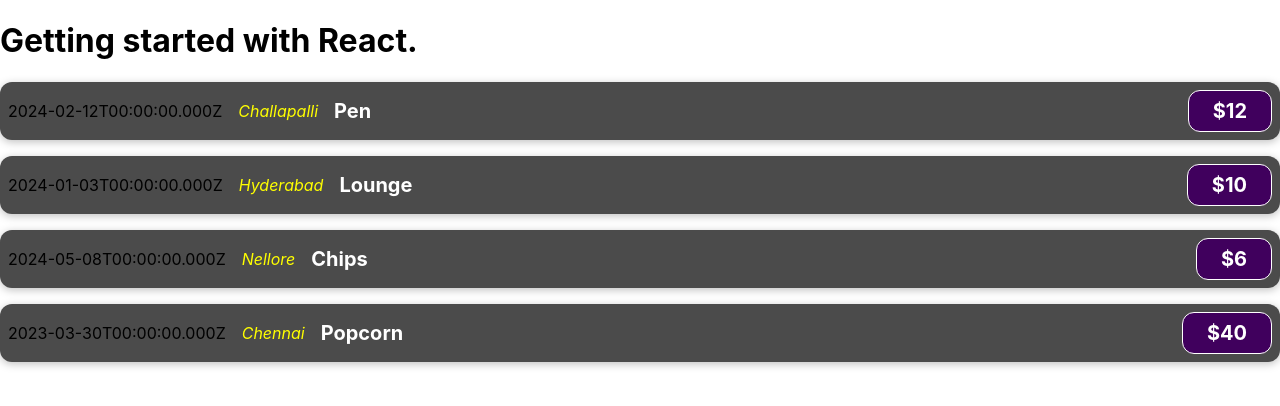
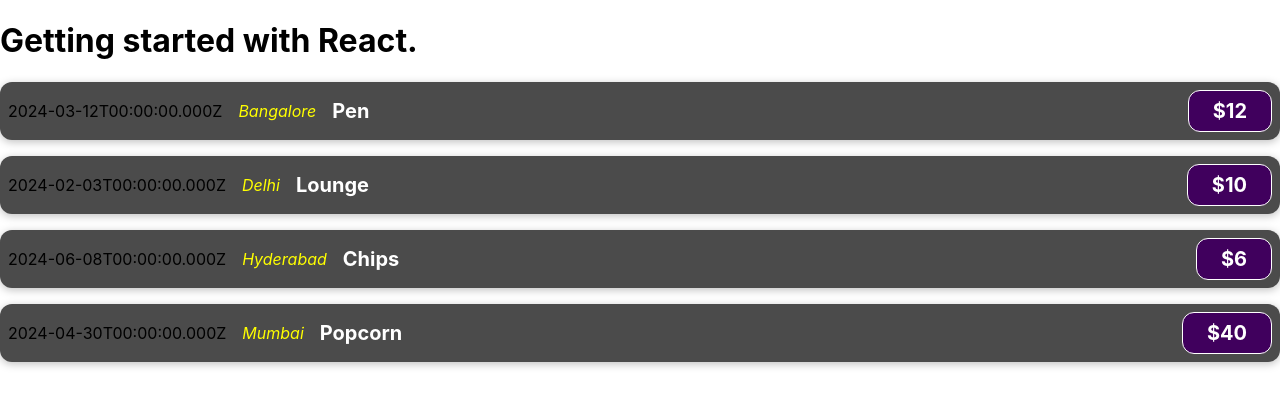
Before and after one commit to Chandra307/learning_react, a React (Create React App) app: page / in a window 1280 px wide. Shown: the top 406 px of the page. Built offline with nearby package versions, Linux system fonts and the light colour scheme.

Commit message:
creating reusable components

```diff
--- a/src/App.js
+++ b/src/App.js
@@ -1,13 +1,26 @@
 import ExpenseItem from "./components/ExpenseItem";
 
 function App() {
+  const expenses = [
+    {id: "1", date: new Date(2024, 2, 12),title: "Pen", amount: "12", location: "Bangalore" },
+    {id: "2", date: new Date(2024, 1, 3),title: "Lounge", amount: "10", location: "Delhi" },
+    {id: "3", date: new Date(2024, 5, 8),title: "Chips", amount: "6", location: "Hyderabad" },
+    {id: "4", date: new Date(2024, 3, 30),title: "Popcorn", amount: "40", location: "Mumbai" }
+  ];
   return (
     <div>
       <h1>Getting started with React.</h1>
-      <ExpenseItem date="2024, 2, 12" location="Challapalli" title="Pen" amount="12"></ExpenseItem>
-      <ExpenseItem date="2024, 1, 3" location="Hyderabad" title="Lounge" amount="10"></ExpenseItem>
-      <ExpenseItem date="2024, 5, 8" location="Nellore" title="Chips" amount="6"></ExpenseItem>
-      <ExpenseItem date="2023, 3, 30" location="Chennai" title="Popcorn" amount="40"></ExpenseItem>
+      {expenses.map((expense, index) => {
+        return (
+          <ExpenseItem
+            key={expense.id}
+            date={expense.date}
+            amount={expense.amount}
+            location={expense.location}
+            title={expense.title} >
+          </ExpenseItem>
+        );
+      })}
     </div>
   );
 }
--- a/src/components/ExpenseItem.js
+++ b/src/components/ExpenseItem.js
@@ -1,15 +1,13 @@
 import "./ExpenseItem.css"
 
-export default function ExpenseItem(props) {
+export default function ExpenseItem({ date, title, amount, location }) {
     return (
         <div className="expense-item">
-            <div>{new Date(props.date).toISOString()}</div>
-            <div className="expense-item__location">
-                {props.location}
-            </div>
+            <div>{new Date(date).toISOString()}</div>
+            <div className="expense-item__location">{location}</div>
             <div className="expense-item__description">
-                <h2>{props.title}</h2>
-                <div className="expense-item__price">${props.amount}</div>
+                <h2>{title}</h2>
+                <div className="expense-item__price">${amount}</div>
             </div>
         </div>
     );
```
